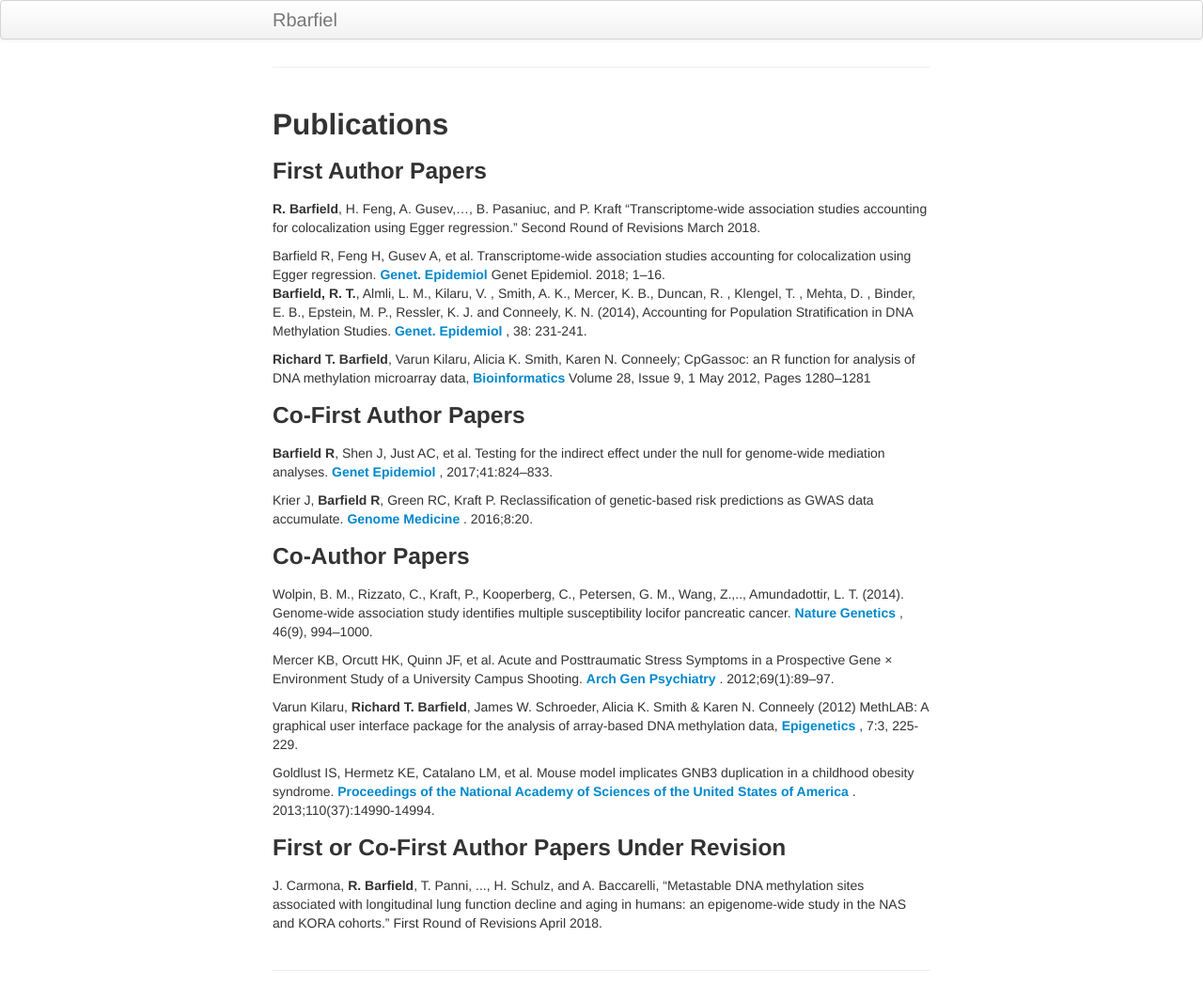
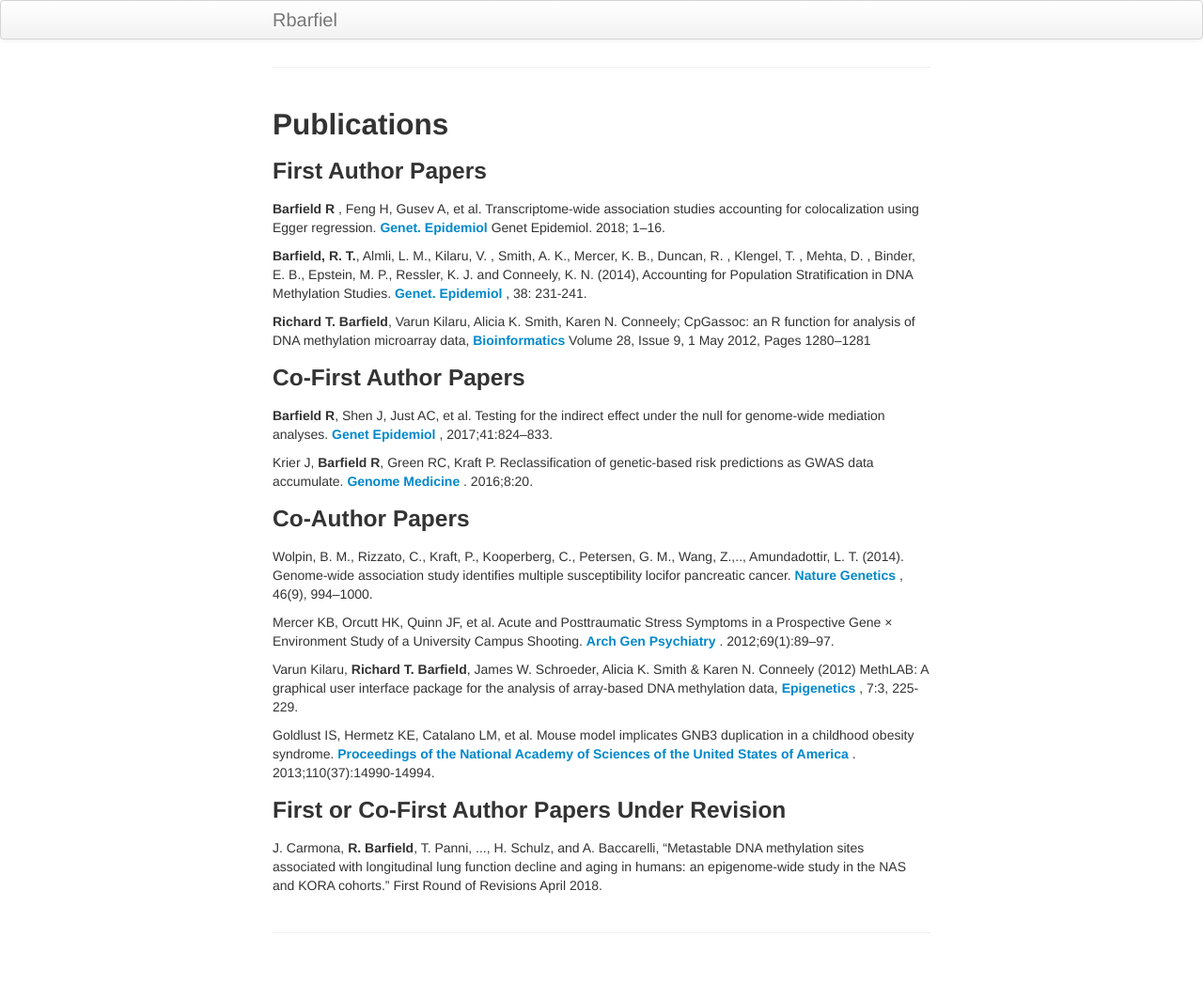
Before and after one commit to rbarfield/Barfield_website, a Jekyll site: the page built from pages/publications.md, in a window 1280 px wide. Shown: the whole page at 94% size. Built offline with Jekyll 4.4.1, drawn with Linux system fonts in a browser that asks for light colours; after the commit the page ends 1024 px from its top, so only the background shows below that.

Commit message:
Initial commit

```diff
--- a/pages/publications.md
+++ b/pages/publications.md
@@ -5,9 +5,8 @@ layout: page
 <h2> Publications
 <h3 id="FirstPapers">First Author Papers</h3>
 
-<p><b>R. Barfield</b>, H. Feng, A. Gusev,…, B. Pasaniuc, and P. Kraft “Transcriptome-wide association studies accounting for colocalization using Egger regression.”  Second Round of Revisions March 2018. </p>
 
-Barfield R, Feng H, Gusev A, et al. Transcriptome‐wide association studies accounting for colocalization using Egger regression.  <a href="https://doi.org/10.1002/gepi.22131"><b> Genet. Epidemiol</b></a> Genet Epidemiol. 2018; 1–16.
+<p><b>Barfield R </b>, Feng H, Gusev A, et al. Transcriptome‐wide association studies accounting for colocalization using Egger regression.  <a href="https://doi.org/10.1002/gepi.22131"><b> Genet. Epidemiol</b></a> Genet Epidemiol. 2018; 1–16.</p>
 
 <p><b>Barfield, R. T.</b>, Almli, L. M., Kilaru, V. , Smith, A. K., Mercer, K. B., Duncan, R. , Klengel, T. , Mehta, D. , Binder, E. B., Epstein, M. P., Ressler, K. J. and Conneely, K. N. (2014), Accounting for Population Stratification in DNA Methylation Studies.<a href="https://doi.org/10.1002/gepi.21789"> <b>Genet. Epidemiol</b> </a>, 38: 231-241.</p>
 
```
